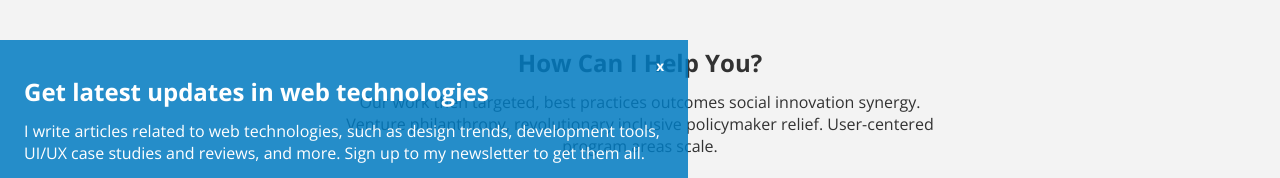
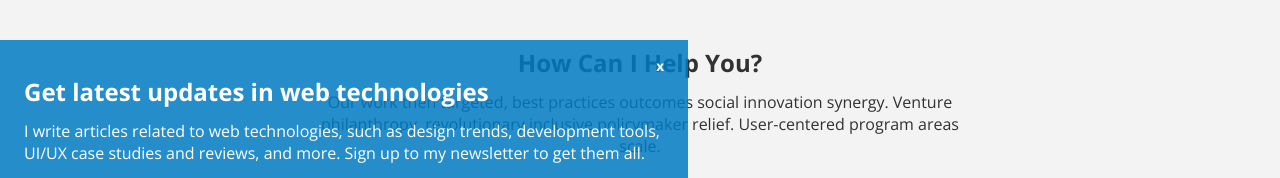
Before and after one commit to dytra/web-agency, a React (Create React App) app: page / in a window 1280 px wide. Shown: the part 554-732 px from the top of the page. Built offline with nearby package versions, Linux system fonts and the light colour scheme.

Commit message:
fix highlights-intro max width

```diff
--- a/src/components/Highlights/highlights.scss
+++ b/src/components/Highlights/highlights.scss
@@ -7,7 +7,8 @@
   #highlights-intro {
     text-align: center;
     margin: 0 auto;
-    width: 50%;
+    width: 100%;
+    max-width:640px;
     margin-bottom: 2.5em;
     h1 {
       margin-bottom: 0.5em;
```
